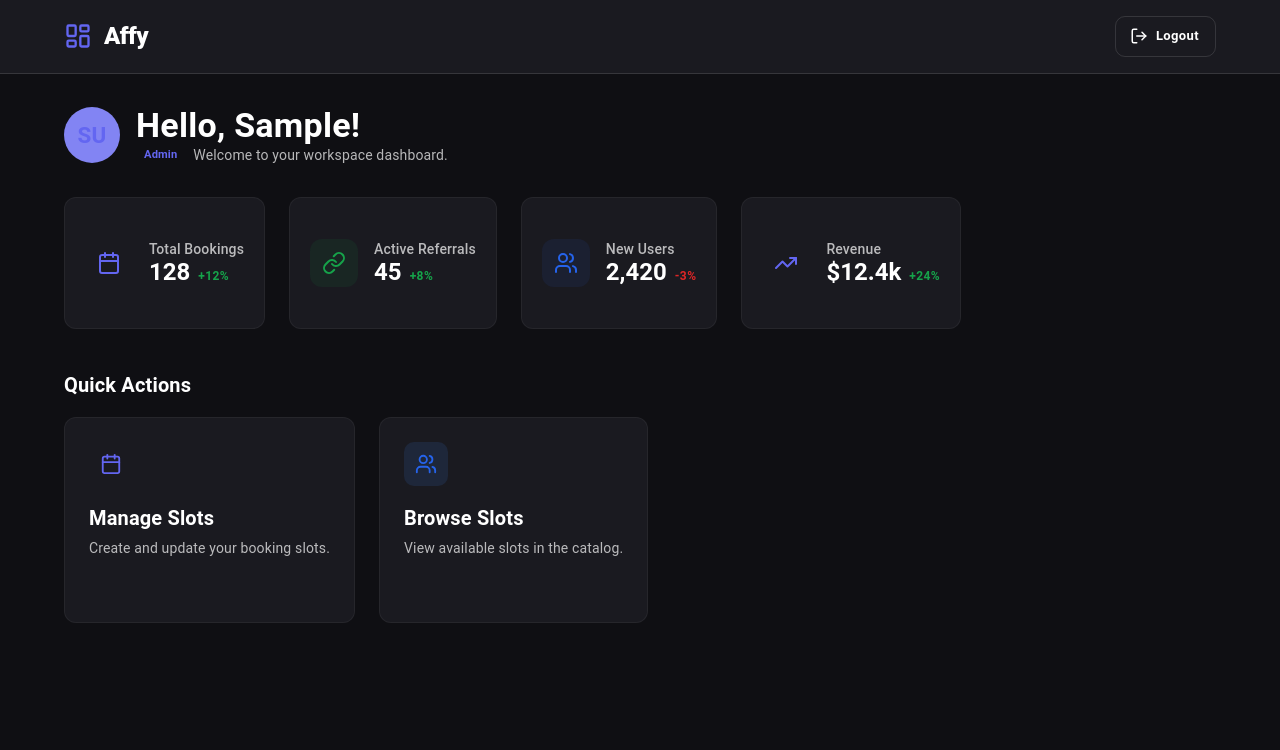
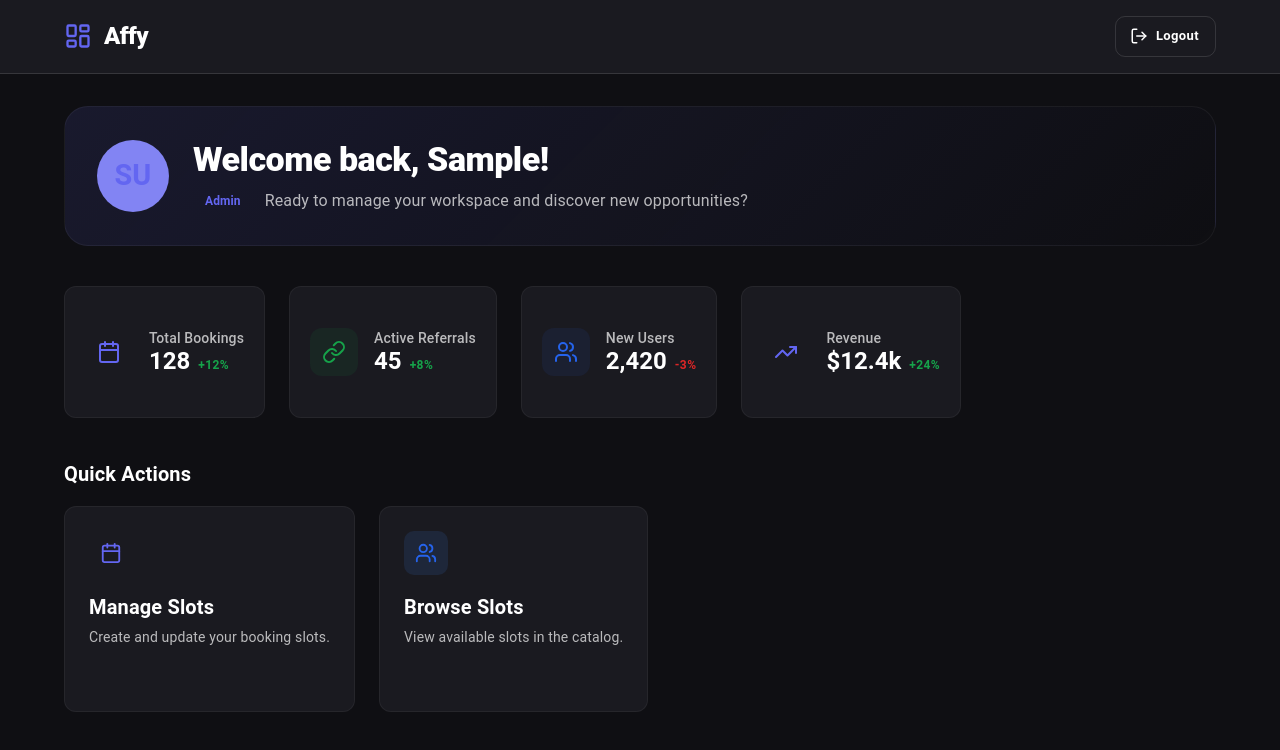
Before and after one commit to farisdanish/Affy, a React (Create React App) app in the folder client/: page /dashboard in a window 1280 px wide. Shown: the top 750 px of the page. Built offline with nearby package versions, Linux system fonts and the light colour scheme; no server answers; sample sign-in values are in the browser's storage; the HTML template or start-up script is replaced by a standard one.

Commit message:
refactor(ui): refactor view for login, register and public user

```diff
--- a/client/src/components/layout/PublicLayout.js
+++ b/client/src/components/layout/PublicLayout.js
@@ -2,13 +2,16 @@ import React from 'react';
 import { Link, Outlet } from 'react-router-dom';
 import { AppBar, Box, Button, Toolbar, Typography, ThemeProvider, CssBaseline } from '@mui/material';
 import { useAuth } from '../../context/AuthContext';
-import { publicTheme } from '../../theme';
+import { publicTheme, adminTheme } from '../../theme';
 
 const PublicLayout = () => {
-    const { isAuthenticated } = useAuth();
+    const { isAuthenticated, user } = useAuth();
+    const role = user?.role || 'user';
+
+    const theme = ['admin', 'merchant', 'developer'].includes(role) ? adminTheme : publicTheme;
 
     return (
-        <ThemeProvider theme={publicTheme}>
+        <ThemeProvider theme={theme}>
             <CssBaseline />
             <Box sx={{ minHeight: '100vh', bgcolor: 'background.default', color: 'text.primary' }}>
                 <AppBar
--- a/client/src/pages/auth/Login.js
+++ b/client/src/pages/auth/Login.js
@@ -10,8 +10,11 @@ import {
     Typography,
     Alert,
     CircularProgress,
+    ThemeProvider,
+    CssBaseline,
 } from '@mui/material';
 import { Lock } from 'lucide-react';
+import { publicTheme } from '../../theme';
 
 const inputSx = {
     mb: 2,
@@ -50,15 +53,16 @@ const Login = () => {
     };
 
     return (
+        <ThemeProvider theme={publicTheme}>
+            <CssBaseline />
             <Box
                 sx={{
                     minHeight: '100vh',
                     display: 'flex',
                     alignItems: 'center',
                     justifyContent: 'center',
-                background: 'background.default',
+                    background: 'linear-gradient(135deg, #f8fafc 0%, #e0e7ff 100%)',
                     padding: 3,
-                transition: 'background 0.3s ease',
                 }}
             >
                 <Card
@@ -163,6 +167,7 @@ const Login = () => {
                     </CardContent>
                 </Card>
             </Box>
+        </ThemeProvider>
     );
 };
 
--- a/client/src/pages/auth/Register.js
+++ b/client/src/pages/auth/Register.js
@@ -11,9 +11,12 @@ import {
     Alert,
     CircularProgress,
     MenuItem,
+    ThemeProvider,
+    CssBaseline,
 } from '@mui/material';
 import { UserPlus } from 'lucide-react';
 import { REGISTRABLE_ROLES } from '../../config/roles';
+import { publicTheme } from '../../theme';
 
 const inputSx = {
     mb: 2,
@@ -54,15 +57,16 @@ const Register = () => {
     };
 
     return (
+        <ThemeProvider theme={publicTheme}>
+            <CssBaseline />
             <Box
                 sx={{
                     minHeight: '100vh',
                     display: 'flex',
                     alignItems: 'center',
                     justifyContent: 'center',
-                background: 'background.default',
+                    background: 'linear-gradient(135deg, #f8fafc 0%, #e0e7ff 100%)',
                     padding: 3,
-                transition: 'background 0.3s ease',
                 }}
             >
                 <Card
@@ -191,6 +195,7 @@ const Register = () => {
                     </CardContent>
                 </Card>
             </Box>
+        </ThemeProvider>
     );
 };
 
--- a/client/src/pages/dashboard/Dashboard.js
+++ b/client/src/pages/dashboard/Dashboard.js
@@ -119,18 +119,30 @@ const Dashboard = () => {
                 </Box>
 
                 <Container maxWidth="lg" sx={{ px: { xs: 0, sm: 2, md: 3 } }}>
-                    {/* Welcome Section */}
-                    <Box sx={{ mb: 4, px: { xs: 2, sm: 0 } }}>
-                        <Stack direction="row" spacing={2} alignItems="center" sx={{ mb: 1 }}>
-                            <AppAvatar name={user?.name} size={56} />
+                    {/* Welcome Section Hero */}
+                    <Box
+                        sx={{
+                            mb: 5,
+                            p: { xs: 3, md: 4 },
+                            borderRadius: '24px',
+                            background: theme.palette.mode === 'dark'
+                                ? 'linear-gradient(135deg, rgba(99, 102, 241, 0.12) 0%, rgba(0,0,0,0) 100%)'
+                                : 'linear-gradient(135deg, #eef2ff 0%, #ffffff 100%)',
+                            border: '1px solid',
+                            borderColor: theme.palette.mode === 'dark' ? 'rgba(255,255,255,0.05)' : '#e0e7ff',
+                            boxShadow: theme.palette.mode === 'light' ? '0 10px 40px -10px rgba(79, 70, 229, 0.1)' : 'none'
+                        }}
+                    >
+                        <Stack direction={{ xs: 'column', sm: 'row' }} spacing={3} alignItems={{ xs: 'flex-start', sm: 'center' }}>
+                            <AppAvatar name={user?.name} size={72} />
                             <Box>
-                                <Typography variant="h4" sx={{ fontWeight: 700, lineHeight: 1.15 }}>
-                                    Hello, {user?.name?.split(' ')[0] || 'User'}!
+                                <Typography variant="h4" sx={{ fontWeight: 800, mb: 0.5, letterSpacing: '-0.5px' }}>
+                                    Welcome back, {user?.name?.split(' ')[0] || 'User'}!
                                 </Typography>
-                                <Stack direction="row" spacing={1} alignItems="center">
-                                    <AppBadge label={roleLabel} color="primary" size="sm" />
-                                    <Typography variant="body2" color="text.secondary">
-                                        Welcome to your workspace dashboard.
+                                <Stack direction="row" spacing={1.5} alignItems="center" sx={{ mt: 1 }}>
+                                    <AppBadge label={roleLabel} color="primary" size="md" />
+                                    <Typography variant="body1" color="text.secondary">
+                                        Ready to manage your workspace and discover new opportunities?
                                     </Typography>
                                 </Stack>
                             </Box>
--- a/client/src/pages/public/SlotCatalogPage.js
+++ b/client/src/pages/public/SlotCatalogPage.js
@@ -1,6 +1,6 @@
 import React from 'react';
 import { Link } from 'react-router-dom';
-import { Alert, CardContent, Chip, Stack, Typography } from '@mui/material';
+import { Alert, CardContent, Chip, Stack, Typography, Box, Grid } from '@mui/material';
 import useSlots from '../../hooks/useSlots';
 import { getPublicSlots } from '../../services/slotsService';
 import { AppButton, AppCard, EmptyState, LoadingSpinner } from '../../components/common';
@@ -9,32 +9,63 @@ const SlotCatalogPage = () => {
     const { data: slots = [], loading, error } = useSlots(getPublicSlots, { auto: true, initialData: [] });
 
     return (
-        <Stack spacing={2}>
-            <Typography variant="h4" sx={{ fontWeight: 700 }}>Available Slots</Typography>
+        <Box>
+            {/* Hero Section */}
+            <Box
+                sx={{
+                    background: 'linear-gradient(135deg, #4f46e5 0%, #3730a3 100%)',
+                    borderRadius: '24px',
+                    color: '#fff',
+                    p: { xs: 4, md: 6 },
+                    mb: 5,
+                    boxShadow: '0 10px 30px rgba(79, 70, 229, 0.15)'
+                }}
+            >
+                <Typography variant="h3" sx={{ fontWeight: 800, mb: 1, letterSpacing: '-0.5px' }}>
+                    Discover Available Slots
+                </Typography>
+                <Typography variant="h6" sx={{ opacity: 0.9, maxWidth: 600, fontWeight: 400 }}>
+                    Find the perfect opportunity. Browse our curated catalog of slots and book directly to get started.
+                </Typography>
+            </Box>
+
             {loading && <LoadingSpinner />}
-            {error && <Alert severity="error">{error}</Alert>}
+            {error && <Alert severity="error" sx={{ mb: 3 }}>{error}</Alert>}
             {!loading && slots.length === 0 && (
                 <EmptyState title="No active slots available" description="Check back soon for new offers." />
             )}
 
+            {/* Catalog Grid */}
+            <Grid container spacing={3}>
                 {slots.map((slot) => (
-                <AppCard key={slot._id}>
-                    <CardContent>
-                        <Typography variant="h6">{slot.title}</Typography>
-                        <Typography variant="body2" sx={{ color: 'text.secondary', mb: 1 }}>
+                    <Grid item xs={12} sm={6} md={4} key={slot._id}>
+                        <AppCard
+                            sx={{
+                                height: '100%',
+                                display: 'flex',
+                                flexDirection: 'column',
+                                transition: 'transform 0.2s ease',
+                                '&:hover': { transform: 'translateY(-4px)' }
+                            }}
+                        >
+                            <CardContent sx={{ flexGrow: 1, display: 'flex', flexDirection: 'column' }}>
+                                <Typography variant="h6" sx={{ fontWeight: 700, mb: 0.5 }}>{slot.title}</Typography>
+                                <Typography variant="body2" sx={{ color: 'text.secondary', mb: 2, flexGrow: 1 }}>
                                     {slot.description || 'No description'}
                                 </Typography>
-                        <Stack direction="row" spacing={1} sx={{ mb: 1 }}>
-                            {slot.price !== undefined && <Chip label={`RM ${slot.price}`} size="small" />}
-                            {slot.locationLabel && <Chip label={slot.locationLabel} size="small" variant="outlined" />}
+                                <Stack direction="row" spacing={1} sx={{ mb: 3 }}>
+                                    {slot.price !== undefined && <Chip label={`RM ${slot.price}`} size="small" color="primary" variant="outlined" sx={{ fontWeight: 600 }} />}
+                                    {slot.locationLabel && <Chip label={slot.locationLabel} size="small" />}
                                 </Stack>
-                        <AppButton component={Link} to={`/book/${slot._id}`}>
-                            Book Now
+                                <AppButton component={Link} to={`/book/${slot._id}`} fullWidth>
+                                    View Details
                                 </AppButton>
                             </CardContent>
                         </AppCard>
+                    </Grid>
                 ))}
-        </Stack>
+            </Grid>
+        </Box>
     );
 };
 
```
Lines whose indentation alone changed are shown as unchanged.
